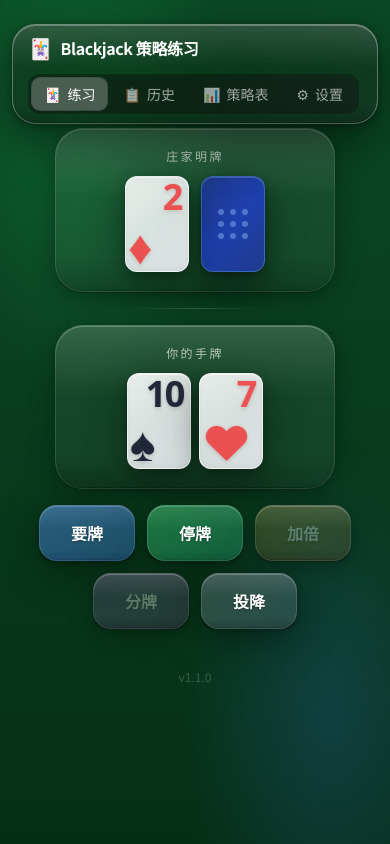
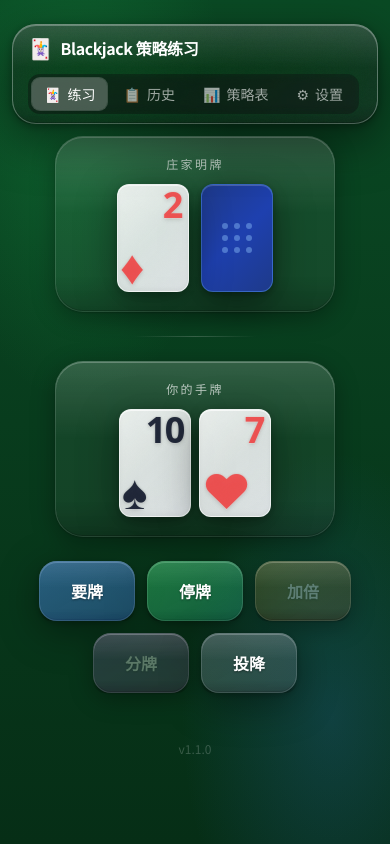
Before and after one commit to liuch288/blackjack, a React (Vite) app: page / in a window 390 px wide. Built offline with nearby package versions, Linux system fonts and the light colour scheme.

Commit message:
fix: 手机端增大纸牌、加宽间距、微增按钮，填满底部空白
- CardView md: 手机端 64x96→72x108
- GameTable: 手机端 gap-4→gap-6、py-4→py-6
- DecisionPanel: 按钮高度 56→60

```diff
--- a/src/components/CardView.tsx
+++ b/src/components/CardView.tsx
@@ -14,7 +14,7 @@ const sizeMap = {
     suit: 'text-4xl',
   },
   md: {
-    container: 'w-16 h-24 sm:w-20 sm:h-28',
+    container: 'w-[72px] h-[108px] sm:w-20 sm:h-28',
     rank: 'text-4xl sm:text-5xl',
     suit: 'text-5xl sm:text-6xl',
   },
--- a/src/components/DecisionPanel.tsx
+++ b/src/components/DecisionPanel.tsx
@@ -38,14 +38,14 @@ export function DecisionPanel({ availableActions, disabled, onAction, mouseConta
           <div
             key={action}
             className="relative group"
-            style={{ width: 96, height: 56 }}
+            style={{ width: 96, height: 60 }}
             title={isAvailable ? `${config.tooltip} [${config.key}]` : '当前场景不可用'}
           >
             <GlassPanel
               variant={isAvailable ? 'normal' : 'subtle'}
               cornerRadius={18}
               mouseContainer={mouseContainer}
-              style={{ width: 96, height: 56 }}
+              style={{ width: 96, height: 60 }}
             >
               <button
                 disabled={isDisabled}
--- a/src/components/GameTable.tsx
+++ b/src/components/GameTable.tsx
@@ -36,7 +36,7 @@ export function GameTable({ mouseContainer }: Props) {
   }, []);
 
   return (
-    <div className="flex flex-col items-center gap-4 sm:gap-8 py-4 sm:py-8 px-4 max-w-3xl mx-auto relative">
+    <div className="flex flex-col items-center gap-6 sm:gap-8 py-6 sm:py-8 px-4 max-w-3xl mx-auto relative">
       {!scenario ? (
         <div className="text-white/60 text-lg">加载中...</div>
       ) : (
```
